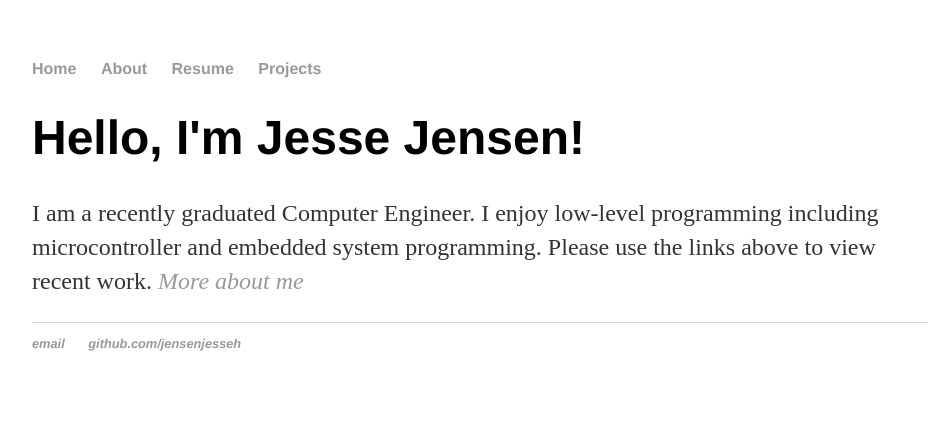
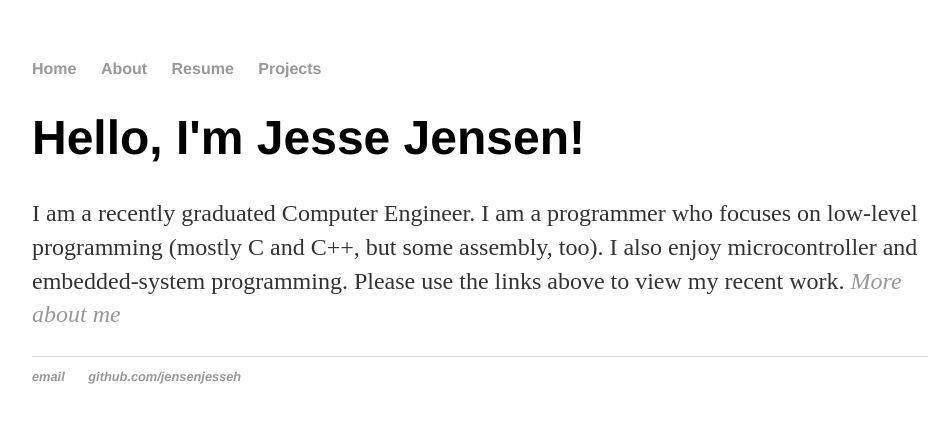
Before and after one commit to jensenjesseh/jensenjesseh.github.io, a Jekyll site: the page built from index.html, in a window 1280 px wide. Shown: the top 423 px of the page, without its empty margins (160-1107 px from the left). Built offline with Jekyll 4.4.1, drawn with Linux system fonts in a browser that asks for light colours.

Commit message:
Update index.html

```diff
--- a/index.html
+++ b/index.html
@@ -4,5 +4,5 @@
 ---
 <div class="blurb">
 	<h1>Hello, I'm Jesse Jensen!</h1>
-	<p>I am a recently graduated Computer Engineer. I enjoy low-level programming including microcontroller and embedded system programming. Please use the links above to view recent work.<em> <a href="/about">More about me</a></p>
+	<p>I am a recently graduated Computer Engineer. I am a programmer who focuses on low-level programming (mostly C and C++, but some assembly, too). I also enjoy microcontroller and embedded-system programming. Please use the links above to view my recent work.<em> <a href="/about">More about me</a></p>
 </div><!-- /.blurb -->
```
